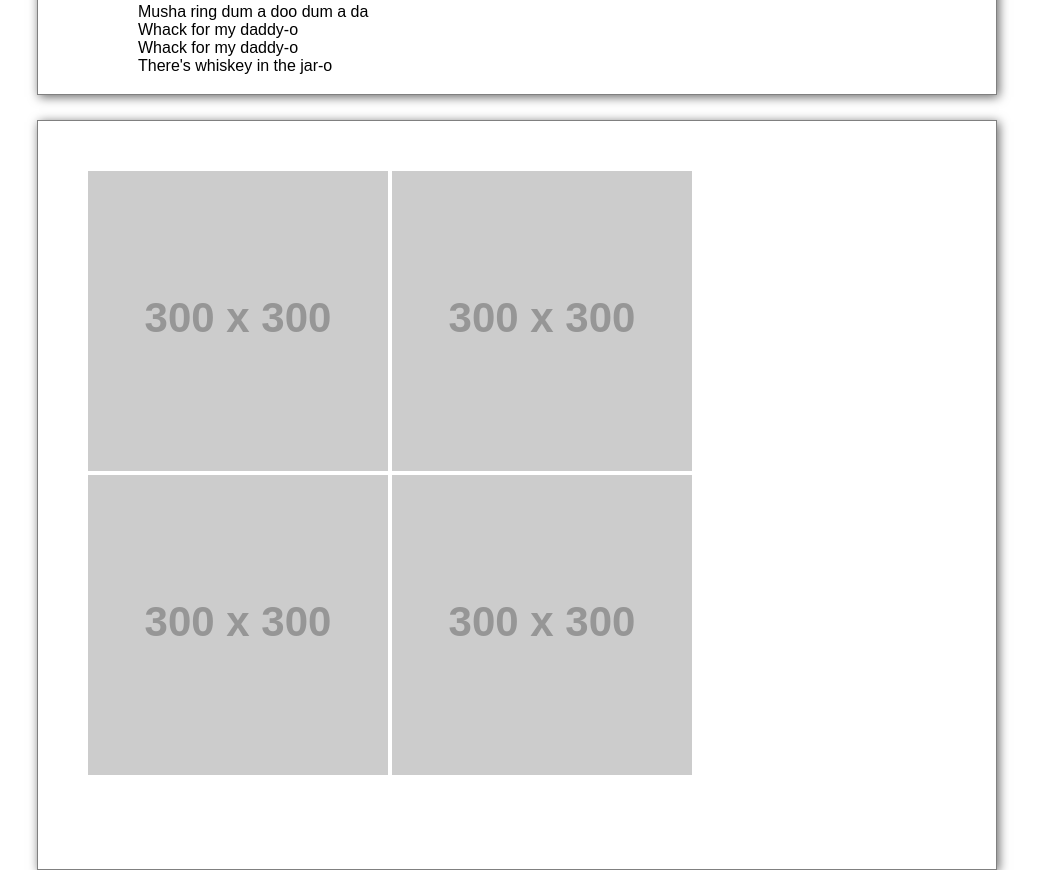
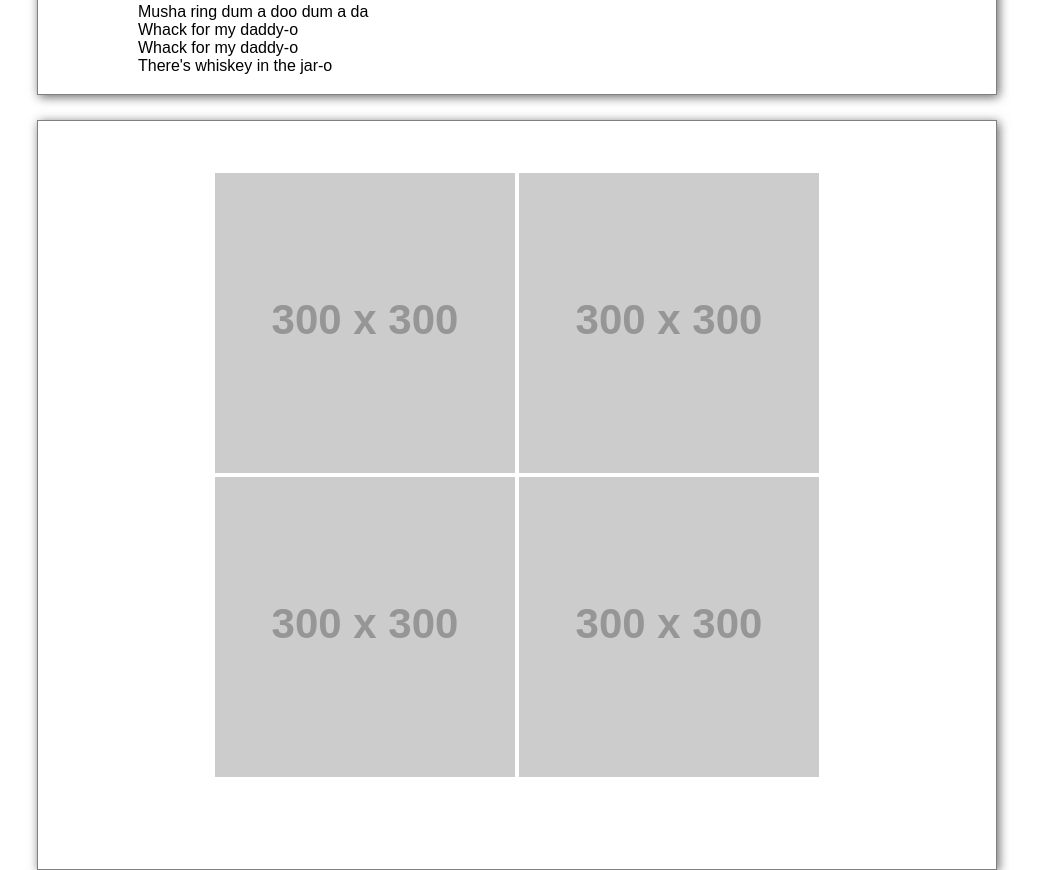
Before and after one commit to 3mik/git-create-repo, a website: page index.html in a window 1280 px wide. Shown: the part 680-1550 px from the top of the page, without its empty margins (123-1160 px from the left). Drawn offline with Linux system fonts and the light colour scheme; placeholder pictures from the web are drawn by us.

Commit message:
Add gallery style

```diff
--- a/style.css
+++ b/style.css
@@ -41,3 +41,15 @@ body {
 .container p:nth-of-type(even) {
     padding-left: 150px;
 }
+
+.gallery {
+    display: flex;
+    flex-wrap: wrap;
+    justify-content: center;
+    margin-bottom: 5px;
+}
+
+.gallery img {
+    margin: 2px 2px;
+
+}
```
